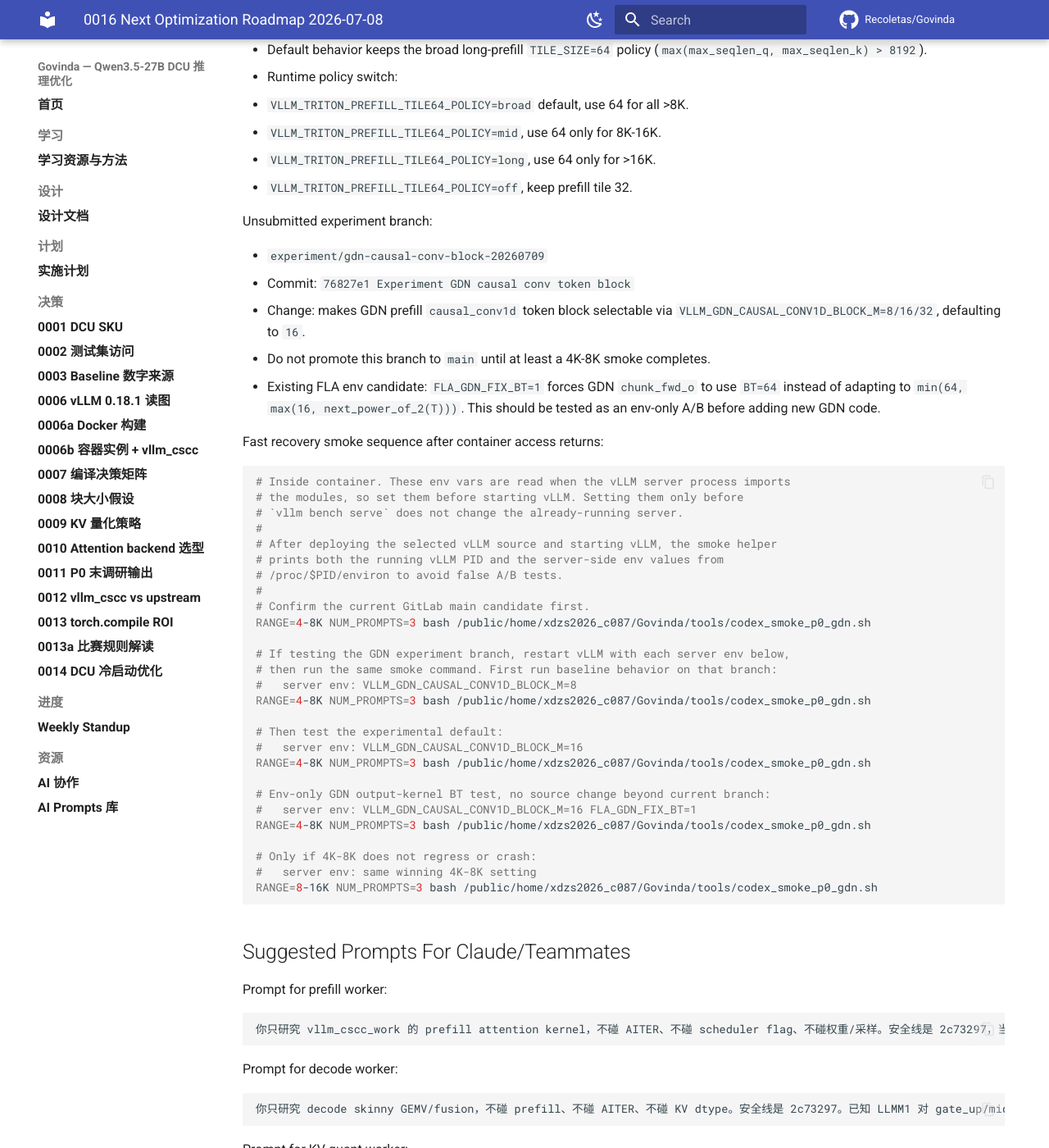
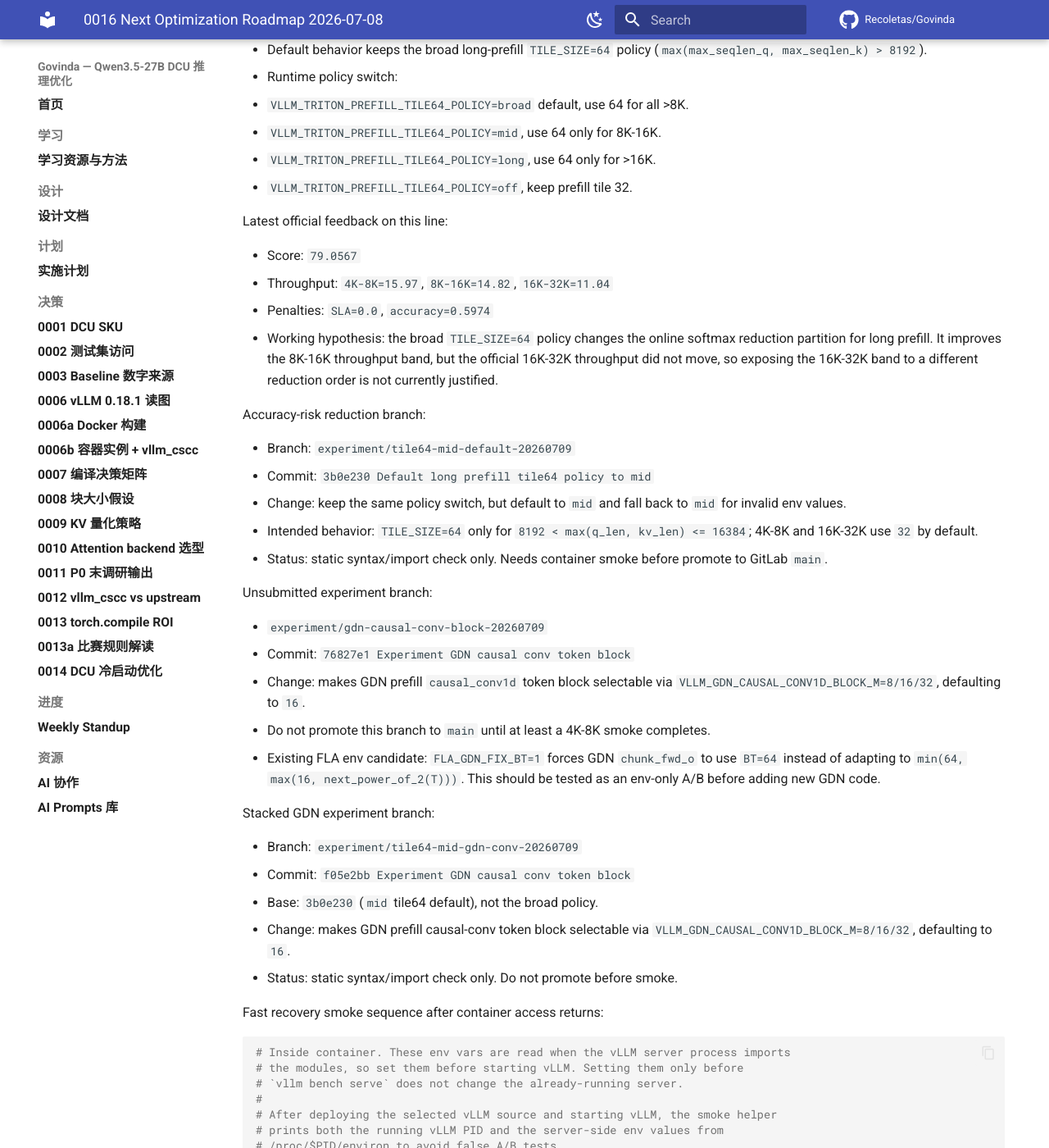
Before and after one commit to Recoletas/Govinda, an MkDocs documentation site: the page built from docs/decisions/0016-next-optimization-roadmap-2026-07-08.md, in a window 1280 px wide and 1400 px high, scrolled down 8194 px. Shown: the whole window at 82% size. Built offline with MkDocs 1.6.1 and Material for MkDocs 9.7.7, drawn with Linux system fonts in a browser that asks for light colours; comment, search, counter and statistics services are not loaded; some of the changed text lies outside the part shown.

Commit message:
Record P0 accuracy-risk branches

```diff
--- a/docs/decisions/0016-next-optimization-roadmap-2026-07-08.md
+++ b/docs/decisions/0016-next-optimization-roadmap-2026-07-08.md
@@ -321,6 +321,27 @@ Scoring `main` on GitLab:
   - `VLLM_TRITON_PREFILL_TILE64_POLICY=long`, use 64 only for >16K.
   - `VLLM_TRITON_PREFILL_TILE64_POLICY=off`, keep prefill tile 32.
 
+Latest official feedback on this line:
+
+- Score: `79.0567`
+- Throughput: `4K-8K=15.97`, `8K-16K=14.82`, `16K-32K=11.04`
+- Penalties: `SLA=0.0`, `accuracy=0.5974`
+- Working hypothesis: the broad `TILE_SIZE=64` policy changes the online
+  softmax reduction partition for long prefill. It improves the 8K-16K
+  throughput band, but the official 16K-32K throughput did not move, so exposing
+  the 16K-32K band to a different reduction order is not currently justified.
+
+Accuracy-risk reduction branch:
+
+- Branch: `experiment/tile64-mid-default-20260709`
+- Commit: `3b0e230 Default long prefill tile64 policy to mid`
+- Change: keep the same policy switch, but default to `mid` and fall back to
+  `mid` for invalid env values.
+- Intended behavior: `TILE_SIZE=64` only for `8192 < max(q_len, kv_len) <= 16384`;
+  4K-8K and 16K-32K use `32` by default.
+- Status: static syntax/import check only. Needs container smoke before promote
+  to GitLab `main`.
+
 Unsubmitted experiment branch:
 
 - `experiment/gdn-causal-conv-block-20260709`
@@ -331,6 +352,15 @@ Unsubmitted experiment branch:
 - Existing FLA env candidate: `FLA_GDN_FIX_BT=1` forces GDN `chunk_fwd_o` to use
   `BT=64` instead of adapting to `min(64, max(16, next_power_of_2(T)))`.
   This should be tested as an env-only A/B before adding new GDN code.
+
+Stacked GDN experiment branch:
+
+- Branch: `experiment/tile64-mid-gdn-conv-20260709`
+- Commit: `f05e2bb Experiment GDN causal conv token block`
+- Base: `3b0e230` (`mid` tile64 default), not the broad policy.
+- Change: makes GDN prefill causal-conv token block selectable via
+  `VLLM_GDN_CAUSAL_CONV1D_BLOCK_M=8/16/32`, defaulting to `16`.
+- Status: static syntax/import check only. Do not promote before smoke.
 
 Fast recovery smoke sequence after container access returns:
 
@@ -346,17 +376,26 @@ Fast recovery smoke sequence after container access returns:
 # Confirm the current GitLab main candidate first.
 RANGE=4-8K NUM_PROMPTS=3 bash /public/home/xdzs2026_c087/Govinda/tools/codex_smoke_p0_gdn.sh
 
+# Then test the accuracy-risk reduction branch:
+#   REF=experiment/tile64-mid-default-20260709
+#   server env: VLLM_TRITON_PREFILL_TILE64_POLICY=mid
+RANGE=4-8K NUM_PROMPTS=3 bash /public/home/xdzs2026_c087/Govinda/tools/codex_smoke_p0_gdn.sh
+
+# If startup and 4K-8K survive, test the official-benefit band:
+RANGE=8-16K NUM_PROMPTS=3 bash /public/home/xdzs2026_c087/Govinda/tools/codex_smoke_p0_gdn.sh
+
 # If testing the GDN experiment branch, restart vLLM with each server env below,
 # then run the same smoke command. First run baseline behavior on that branch:
-#   server env: VLLM_GDN_CAUSAL_CONV1D_BLOCK_M=8
+#   REF=experiment/tile64-mid-gdn-conv-20260709
+#   server env: VLLM_TRITON_PREFILL_TILE64_POLICY=mid VLLM_GDN_CAUSAL_CONV1D_BLOCK_M=8
 RANGE=4-8K NUM_PROMPTS=3 bash /public/home/xdzs2026_c087/Govinda/tools/codex_smoke_p0_gdn.sh
 
 # Then test the experimental default:
-#   server env: VLLM_GDN_CAUSAL_CONV1D_BLOCK_M=16
+#   server env: VLLM_TRITON_PREFILL_TILE64_POLICY=mid VLLM_GDN_CAUSAL_CONV1D_BLOCK_M=16
 RANGE=4-8K NUM_PROMPTS=3 bash /public/home/xdzs2026_c087/Govinda/tools/codex_smoke_p0_gdn.sh
 
 # Env-only GDN output-kernel BT test, no source change beyond current branch:
-#   server env: VLLM_GDN_CAUSAL_CONV1D_BLOCK_M=16 FLA_GDN_FIX_BT=1
+#   server env: VLLM_TRITON_PREFILL_TILE64_POLICY=mid VLLM_GDN_CAUSAL_CONV1D_BLOCK_M=16 FLA_GDN_FIX_BT=1
 RANGE=4-8K NUM_PROMPTS=3 bash /public/home/xdzs2026_c087/Govinda/tools/codex_smoke_p0_gdn.sh
 
 # Only if 4K-8K does not regress or crash:
```
